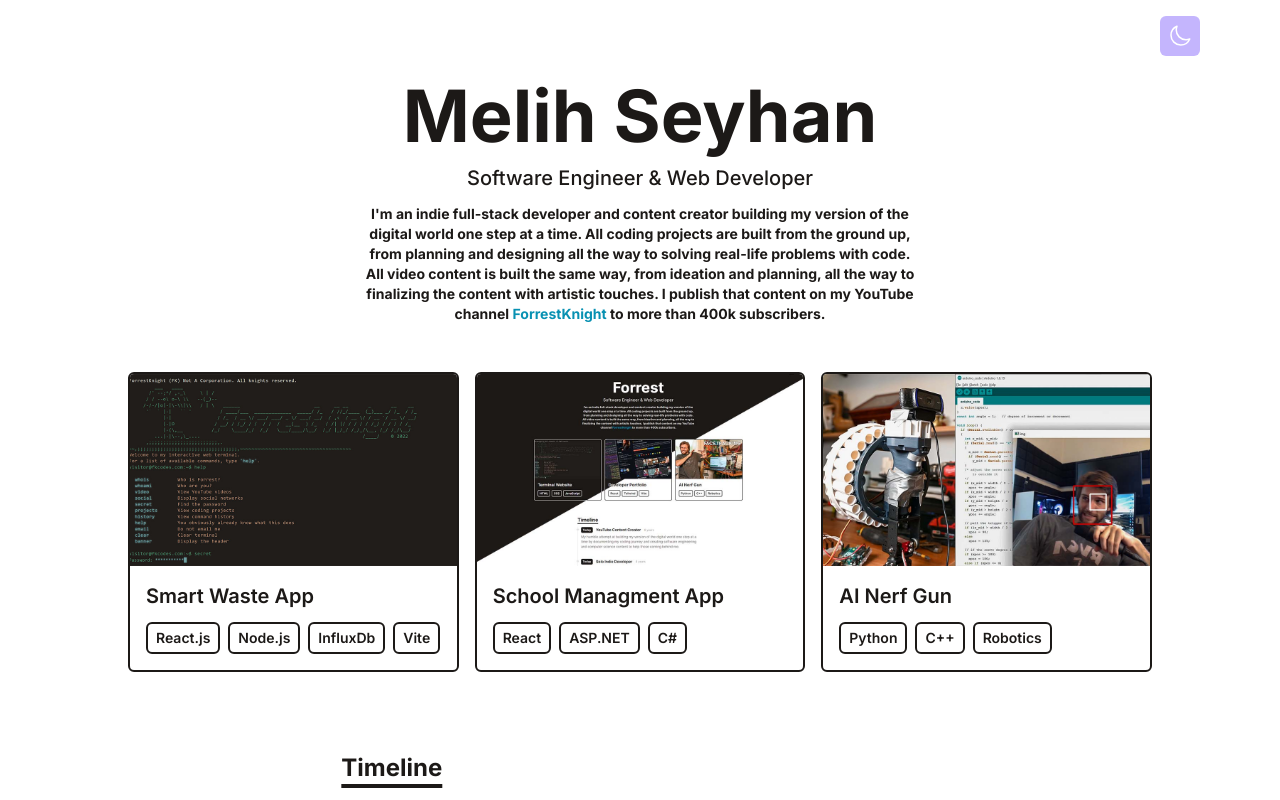
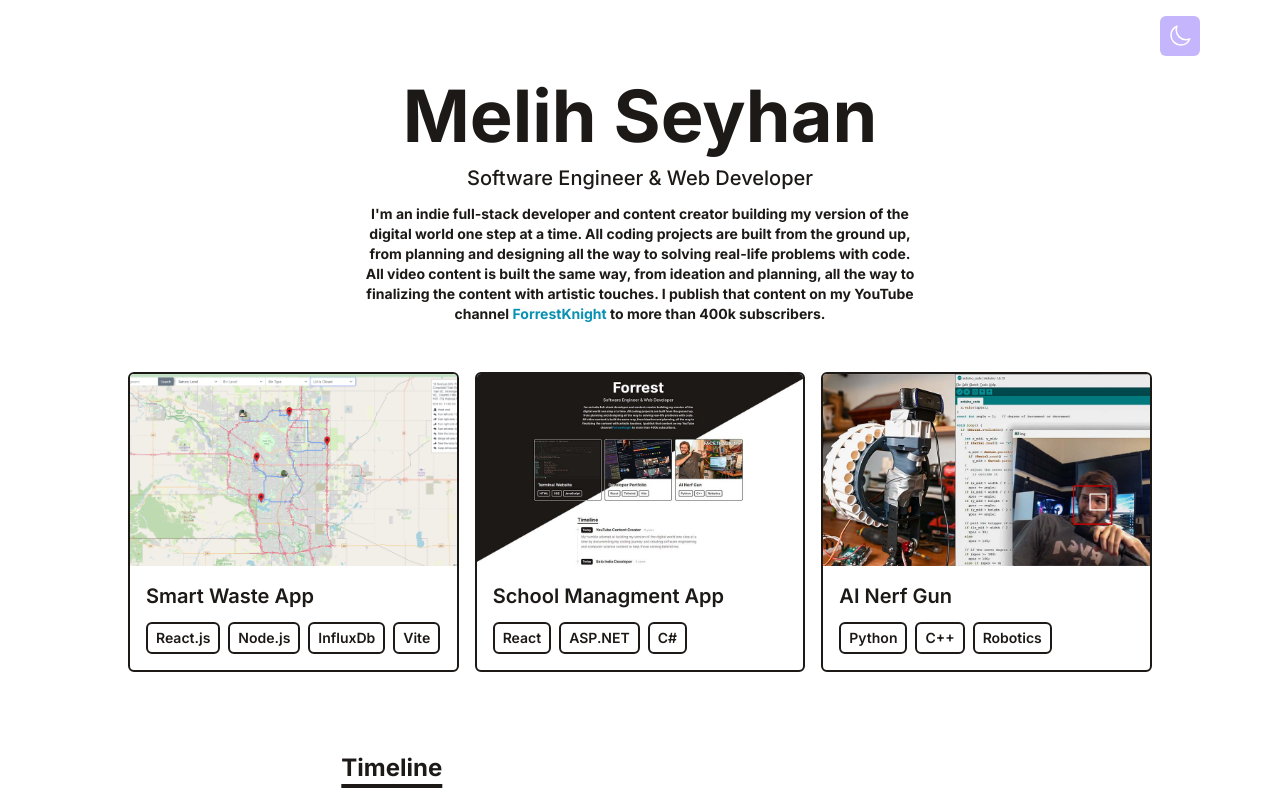
Before and after one commit to upmelih/melihseyhan, a React (Vite) app: page / in a window 1280 px wide. Shown: the top 800 px of the page. Built offline with nearby package versions, Linux system fonts and the light colour scheme.

Commit message:
adding picture of smart waste app

```diff
--- a/src/data/portfolio.js
+++ b/src/data/portfolio.js
@@ -1,7 +1,7 @@
 export default [
    {
       title: 'Smart Waste App',
-      imgUrl: '/assets/terminal-website.jpg',
+      imgUrl: '/assets/smartwaste.png',
       stack: ['React.js', 'Node.js', 'InfluxDb', 'Vite'],
       //link: 'https://fkcodes.com',
    },
```
Also changed, not shown: public/assets/smartwaste.png (added).
